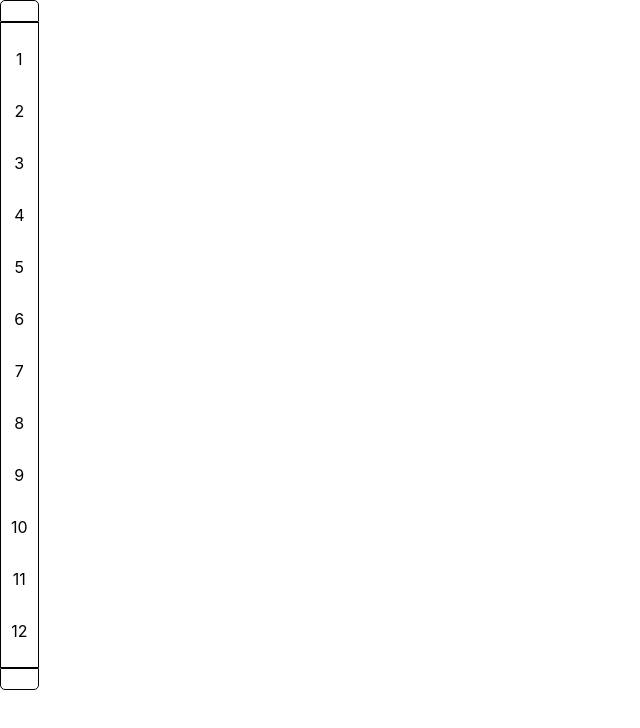
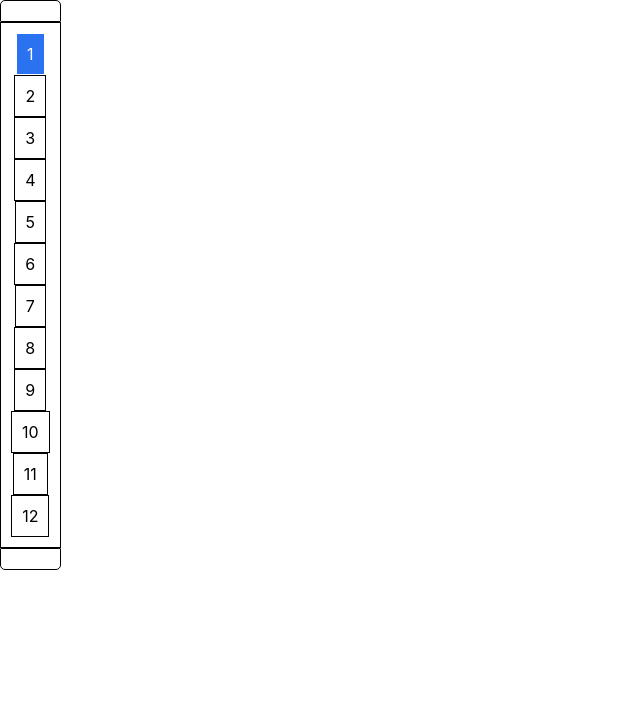
Before and after one commit to KimEunA97/230621_react_component, a React (Create React App) app in the folder component/: page / in a window 1280 px wide. Shown: the top 728 px of the page, without its empty margins (0-640 px from the left). Built offline with nearby package versions, Linux system fonts and the light colour scheme.

Commit message:
엘리베이터 메뉴 완성. 컨테이너 딱 맞게 붙이고 border 조정해야 한다.

```diff
--- a/component/src/component/CreateVerticalFloors.tsx
+++ b/component/src/component/CreateVerticalFloors.tsx
@@ -1,41 +1,39 @@
 import React from "react";
 
-function CreateVerticalFloors({ floors, selectedFloor, onSelect }:any)  {
-  const handleClick = () => {
-    onSelect(floors);
-  };
-
-  const isSelected = selectedFloor === floors;
+function CreateVerticalFloors({ floors, isSelected, onClick } : any) {
+  const floorStyle = isSelected ? styles.onClickFloor : styles.defaultFloor;
 
   return (
-    <div
-      style={{
-        ...styles.container,
-        backgroundColor: isSelected ? "#2A72EF" : "white",
-      }}
-      onClick={handleClick}
-    >
-      <p style={styles.fontStyle}>{floors}</p>
+    <div style={styles.container} onClick={onClick}>
+      <p style={{ ...styles.fontStyle, ...floorStyle }}>{floors}</p>
     </div>
   );
 }
 
 export default CreateVerticalFloors;
 
-// styles 객체는 동일하게 유지됩니다.
-
-
 const styles = {
-
-  //층수 박스
   container: {
     display: "flex",
-    justifyContent : "center",
+    justifyContent: "center",
+    cursor: "pointer",
   },
-
   fontStyle: {
     color: "black",
-
-  }
-
-}
+  },
+  defaultFloor: {
+    backgroundColor: "white",
+    padding: "10px",
+    margin: 0,
+    borderWidth: "1px",
+    borderStyle: "solid",
+  },
+  onClickFloor: {
+    backgroundColor: "#2A72EF",
+    color: "white",
+    padding: "10px",
+    margin: 0,
+    borderWidth: "1px",
+    borderStyle: "solid",
+  },
+};
--- a/component/src/component/FloorsVerticalMenu.tsx
+++ b/component/src/component/FloorsVerticalMenu.tsx
@@ -1,57 +1,41 @@
 import React, { useState } from "react";
 import CreateVerticalFloors from "./CreateVerticalFloors";
 
-function FloorsVerticalMenu(): any {
-  const [selectedFloor, setSelectedFloor] = useState(null);
+function FloorsVerticalMenu() {
+  const [selectedFloor, setSelectedFloor] = useState(0);
 
   function handleFloorUp() {
-    setSelectedFloor((prevFloor:any) => {
-      const currentFloorIndex = floors.indexOf(prevFloor);
-      if (currentFloorIndex > 0) {
-        return floors[currentFloorIndex - 1];
-      } else {
-        return prevFloor;
-      }
-    });
+    setSelectedFloor(prevFloor => (prevFloor > 0 ? prevFloor - 1 : prevFloor));
   }
 
   function handleFloorDown() {
-    setSelectedFloor((prevFloor:any) => {
-      const currentFloorIndex = floors.indexOf(prevFloor);
-      if (currentFloorIndex < floors.length - 1) {
-        return floors[currentFloorIndex + 1];
-      } else {
-        return prevFloor;
-      }
-    });
+    setSelectedFloor(prevFloor => (prevFloor < floors.length - 1 ? prevFloor + 1 : prevFloor));
   }
 
-  function handleFloorSelect(floor:any) {
-    setSelectedFloor(floor);
-  }
+  const handleFloorClick = (index: number) => {
+    setSelectedFloor(index);
+  };
 
   const floors = ["1", "2", "3", "4", "5", "6", "7", "8", "9", "10", "11", "12"];
-  const floorsList = floors.map((floor) => (
+  const floorsList = floors.map((floor, index) => (
     <CreateVerticalFloors
-      key={floor}
+      key={index}
       floors={floor}
-      selectedFloor={selectedFloor}
-      onSelect={handleFloorSelect}
+      isSelected={index === selectedFloor}
+      onClick={() => handleFloorClick(index)}
     />
   ));
 
   return (
     <div style={styles.container}>
-      <div style={styles.upFloorBtn} onClick={handleFloorUp}></div>
+      <button style={styles.upFloorBtn} onClick={handleFloorUp}></button>
       <p style={styles.defaultFloor}>{floorsList}</p>
-      <div style={styles.downFloorBtn} onClick={handleFloorDown}></div>
+      <button style={styles.downFloorBtn} onClick={handleFloorDown}></button>
     </div>
   );
 }
 
 export default FloorsVerticalMenu;
-
-
 
 const styles = {
 
@@ -61,25 +45,29 @@ const styles = {
     margin: 0,
   },
   upFloorBtn: {
+    cursor: "pointer",
     padding: "10px",
+    backgroundColor: "white",
 
     borderWidth: "1px",
     borderStyle: 'solid',
     borderRadius: "5px",
 
-    borderBottomLeftRadius: "1px", // 수정된 부분
-    borderBottomRightRadius: "1px", // 수정된 부분
+    borderBottomLeftRadius: "1px",
+    borderBottomRightRadius: "1px",
   },
-
   downFloorBtn: {
+    cursor: "pointer",
     padding: "10px",
+    backgroundColor: "white",
 
     borderWidth: "1px",
     borderStyle: 'solid',
     borderRadius: "5px",
 
-    borderTopLeftRadius: "1px", // 수정된 부분
-    borderTopRightRadius: "1px", // 수정된 부분
+    borderTopLeftRadius: "1px",
+    borderTopRightRadius: "1px",
+
   },
 
   defaultFloor: {
@@ -92,15 +80,6 @@ const styles = {
     borderStyle: 'solid',
 
   },
-  onClickFloor: {
-    display: "inline-block",
-    backgroundColor: "#2A72EF",
-    padding: "10px",
-    margin: 0,
-
-    borderWidth: "1px",
-    borderStyle: 'solid',
-  },
 
 
 }
```
